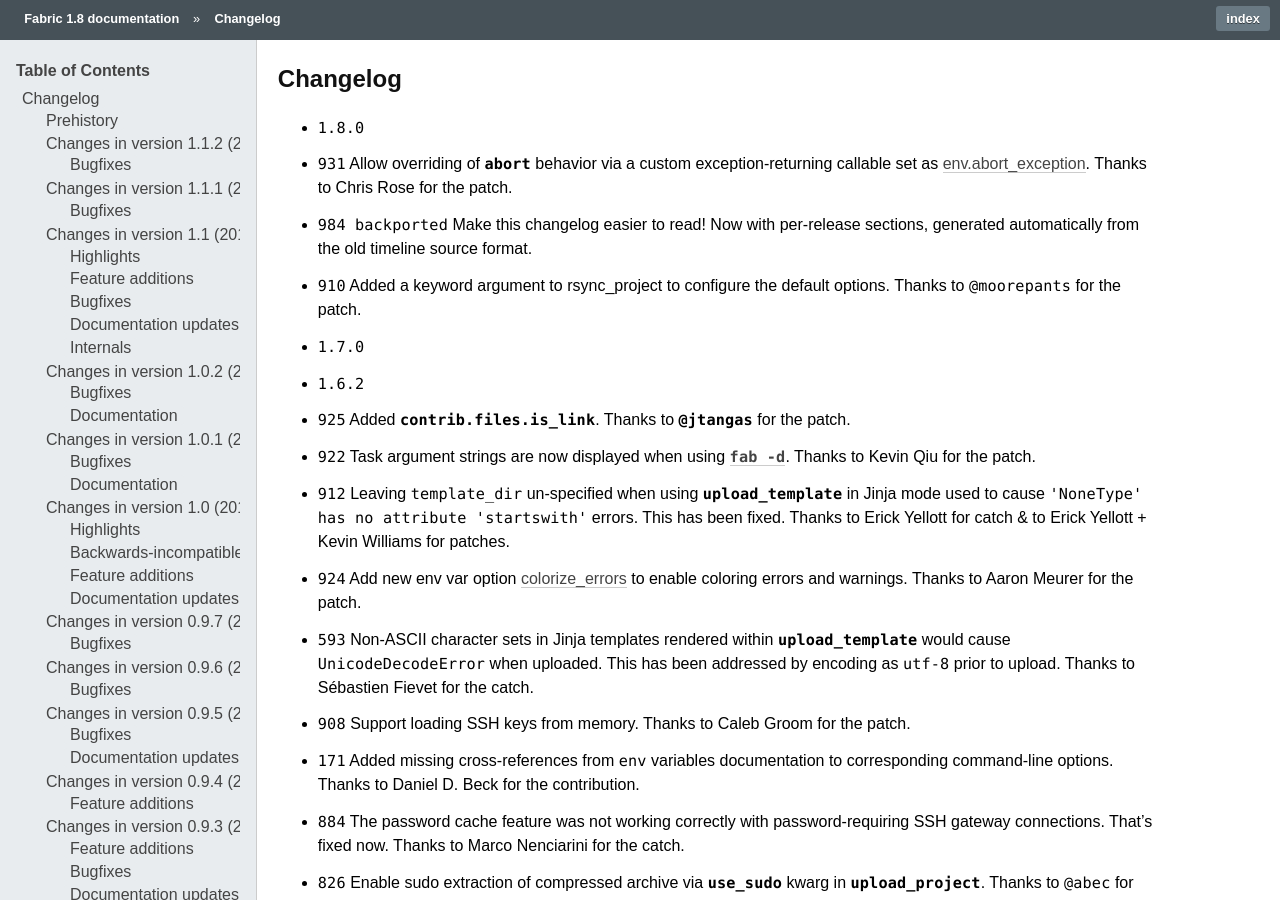
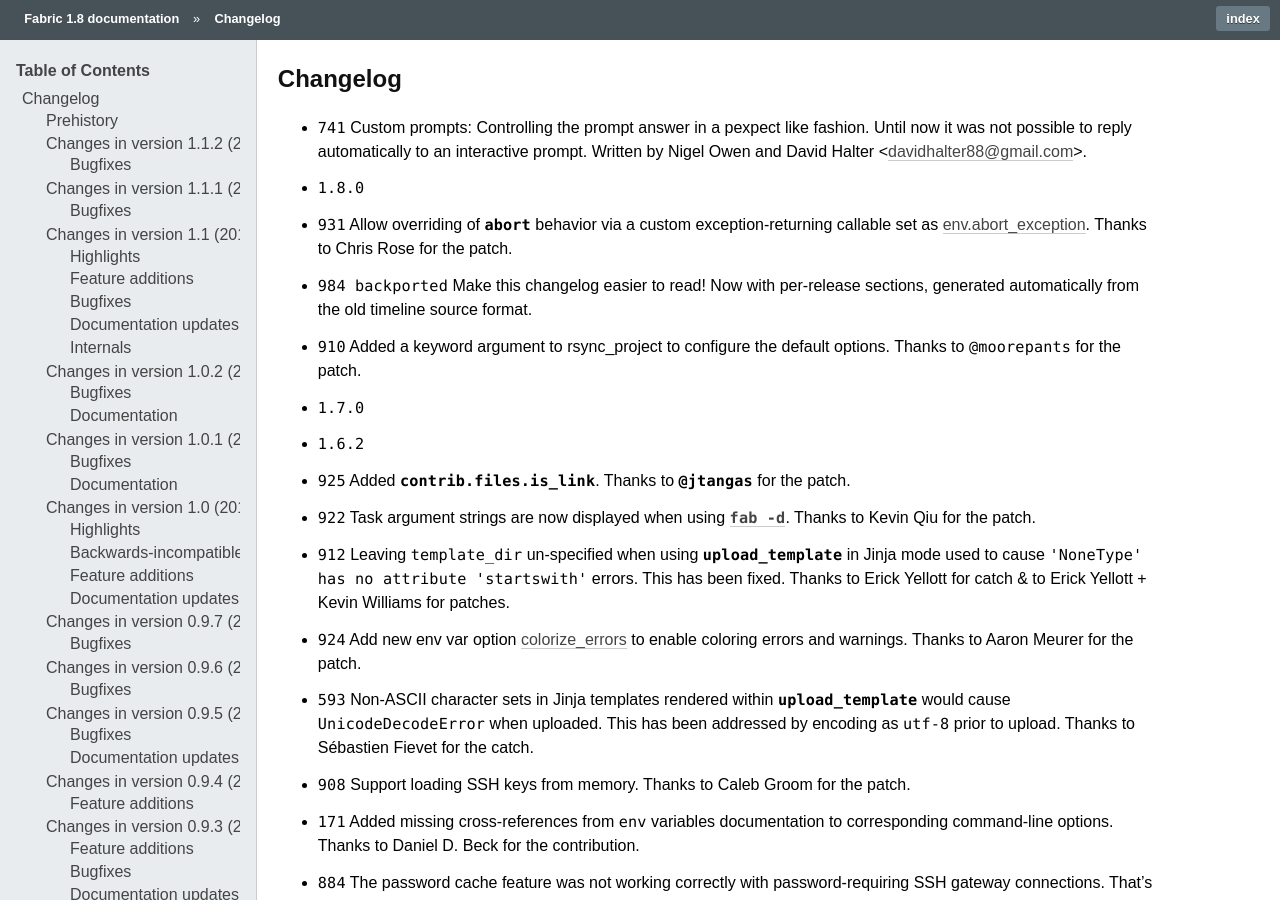
Before and after one commit to fabric/fabric, a Sphinx documentation site: the page built from docs/changelog.rst, in a window 1280 px wide and 900 px high. Built offline with Sphinx 7.4.7, drawn with Linux system fonts in a browser that asks for light colours; cross-references to code outside the pages are shown as plain code.

Commit message:
add prompts change to changelog

```diff
--- a/docs/changelog.rst
+++ b/docs/changelog.rst
@@ -4,6 +4,10 @@
 Changelog
 =========
 
+* :feature:`741` Custom prompts: Controlling the prompt answer in a pexpect
+  like fashion. Until now it was not possible to reply automatically to an
+  interactive prompt.
+  Written by Nigel Owen and David Halter <davidhalter88@gmail.com>.
 * :release:`1.8.0 <2013-09-20>`
 * :feature:`931` Allow overriding of `.abort` behavior via a custom
   exception-returning callable set as :ref:`env.abort_exception
```
